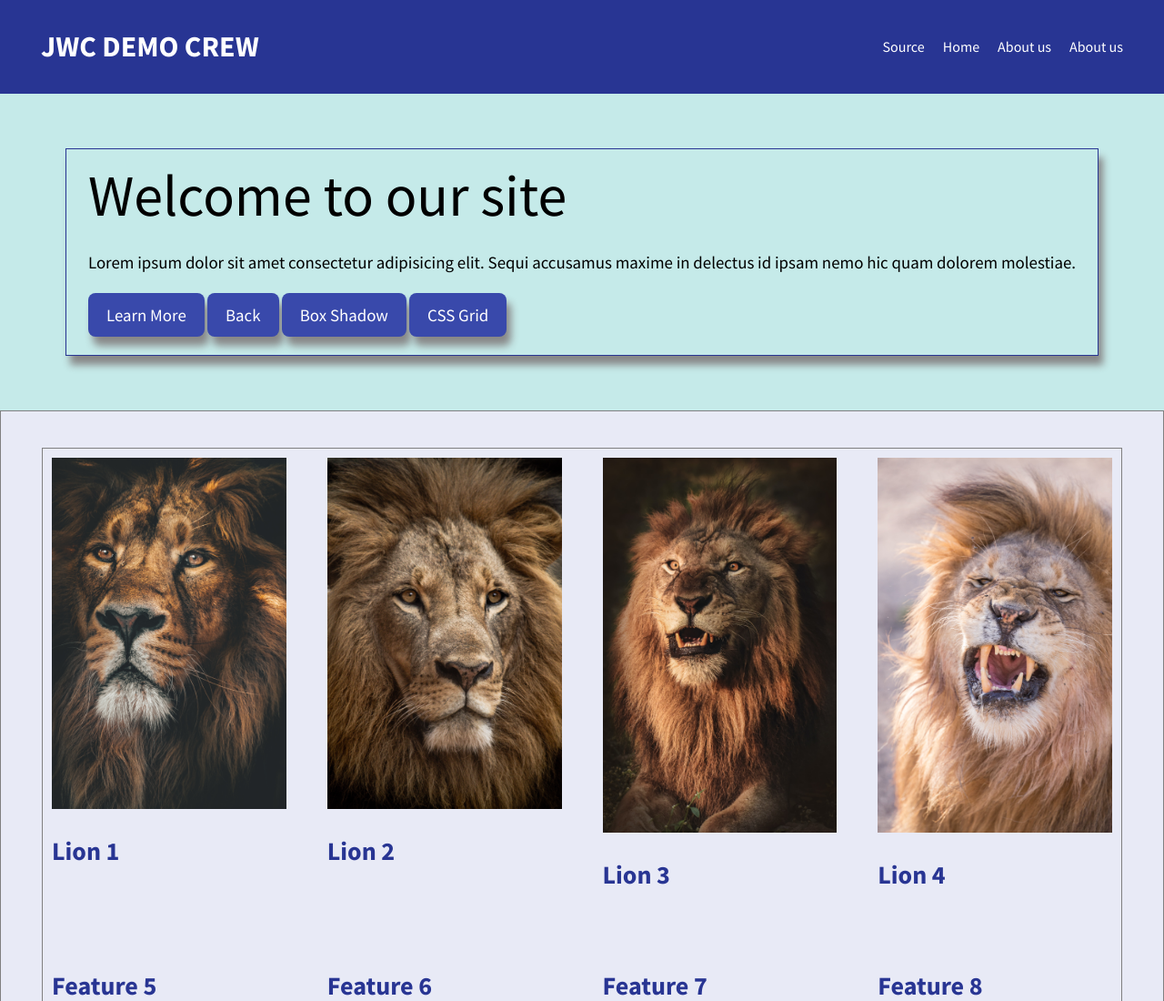
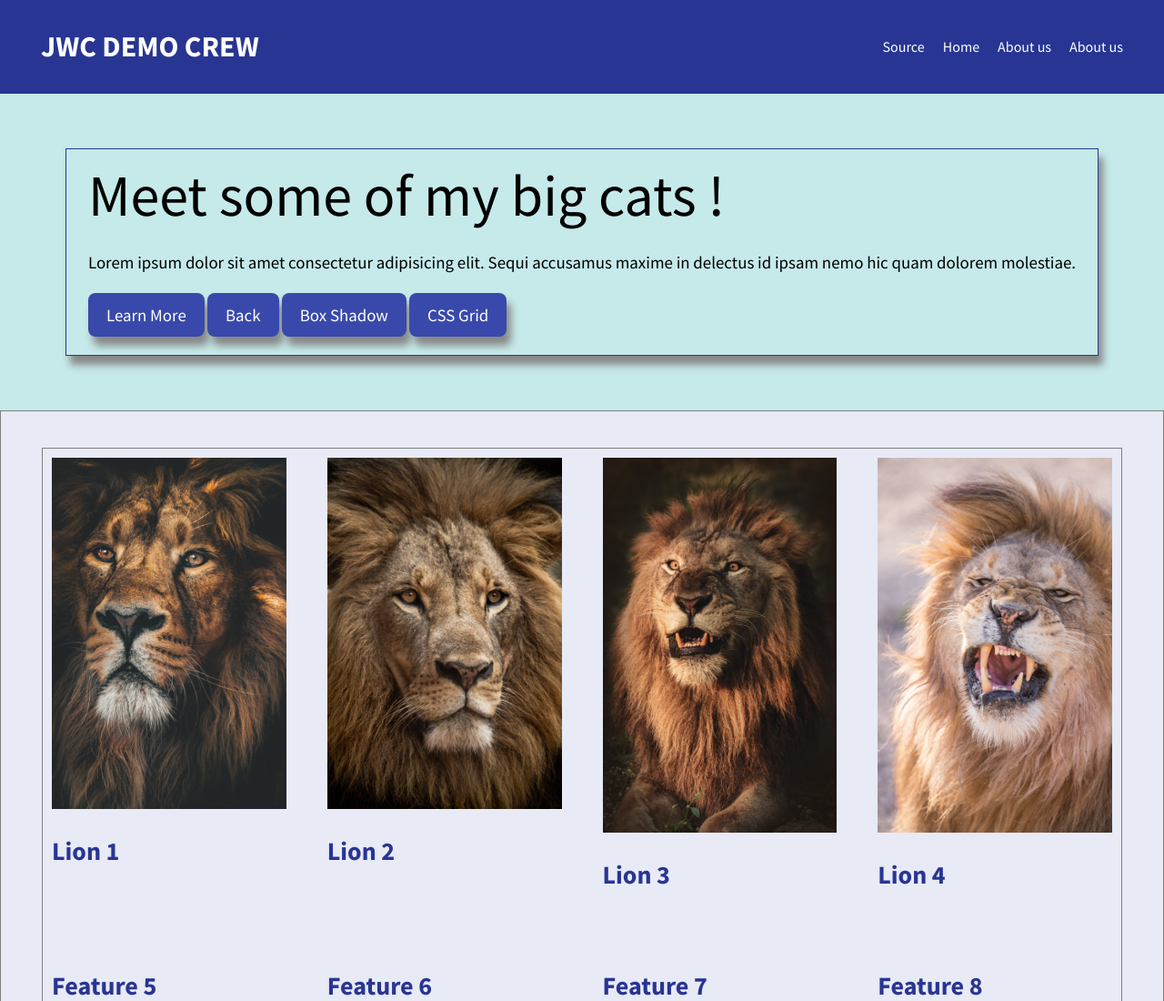
Before and after one commit to jwcdemocrew/The-Learning-Source, a plain HTML site: page lions.html in a window 1280 px wide. Shown: the top 1100 px of the page at 91% size. Drawn offline with Linux system fonts and the light colour scheme.

Commit message:
Update lions.html

```diff
--- a/lions.html
+++ b/lions.html
@@ -33,7 +33,7 @@
 
     <div class="hero"><!-- Hero div -->
         <div class="hero-inner"><!-- Hero Inner div -->
-            <h1>Welcome to our site</h1>
+            <h1>Meet some of my big cats !</h1>
             <p>Lorem ipsum dolor sit amet consectetur adipisicing elit. Sequi accusamus maxime in delectus id ipsam nemo hic quam dolorem molestiae.
             </p>
 
```
